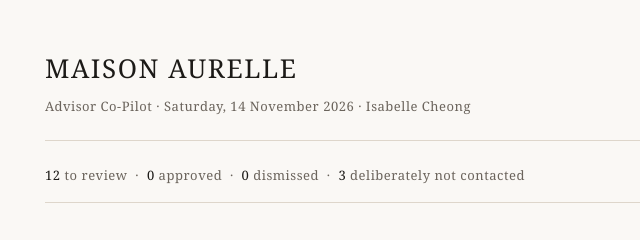
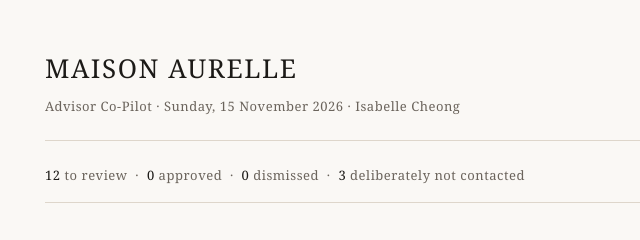
Before and after one commit to Adrita333/luxury-copilot, a plain HTML site: page index.html in a window 1280 px wide. Shown: the top 240 px of the page, 79-719 px from the left. Drawn offline with Linux system fonts and the light colour scheme.

Commit message:
Daily brief

```diff
--- a/index.html
+++ b/index.html
@@ -6,10 +6,10 @@
      run the script below, so without these tags the only text they can find
      is the "Held back" heading, and every shared link is previewed as though
      nothing was recommended. These are static and describe the real brief. -->
-<meta name="description" content="Saturday, 14 November 2026. 12 client approaches ranked with channel, timing and a drafted message; 3 held back, each with the reason shown.">
+<meta name="description" content="Sunday, 15 November 2026. 12 client approaches ranked with channel, timing and a drafted message; 3 held back, each with the reason shown.">
 <meta property="og:type" content="website">
 <meta property="og:title" content="Maison Aurelle - Advisor Co-Pilot">
-<meta property="og:description" content="Saturday, 14 November 2026. 12 client approaches ranked with channel, timing and a drafted message; 3 held back, each with the reason shown.">
+<meta property="og:description" content="Sunday, 15 November 2026. 12 client approaches ranked with channel, timing and a drafted message; 3 held back, each with the reason shown.">
 <meta property="og:url" content="https://adrita333.github.io/luxury-copilot/">
 <meta property="og:image"
       content="https://raw.githubusercontent.com/Adrita333/luxury-copilot/main/assets/brief.png">
@@ -57,7 +57,7 @@ select{font:inherit;font-size:13px;padding:6px;margin-top:10px;
 .status{font-size:12px;letter-spacing:.1em;text-transform:uppercase;color:#8a7355}
 </style></head><body><div class="wrap">
 <header><h1>MAISON AURELLE</h1>
-<div class="sub">Advisor Co-Pilot &middot; Saturday, 14 November 2026 &middot; Isabelle Cheong</div>
+<div class="sub">Advisor Co-Pilot &middot; Sunday, 15 November 2026 &middot; Isabelle Cheong</div>
 </header>
 <div class="bar" id="bar"></div>
 <h2>Recommended today</h2>
```
